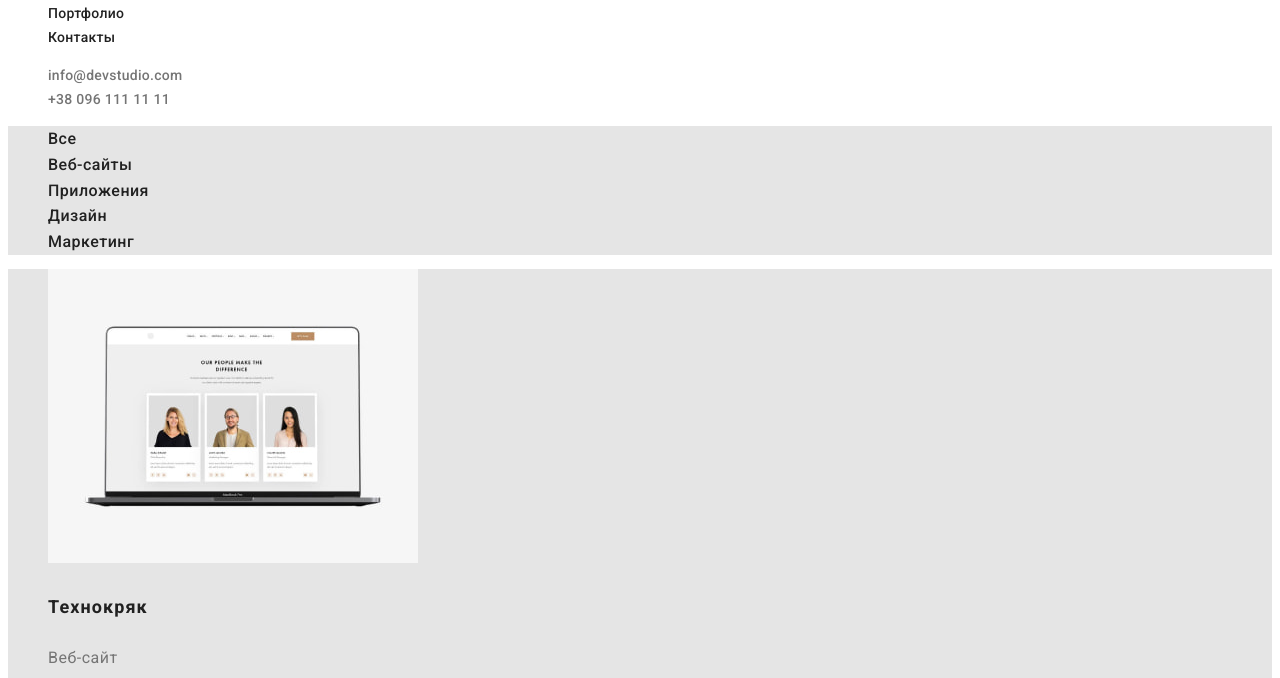
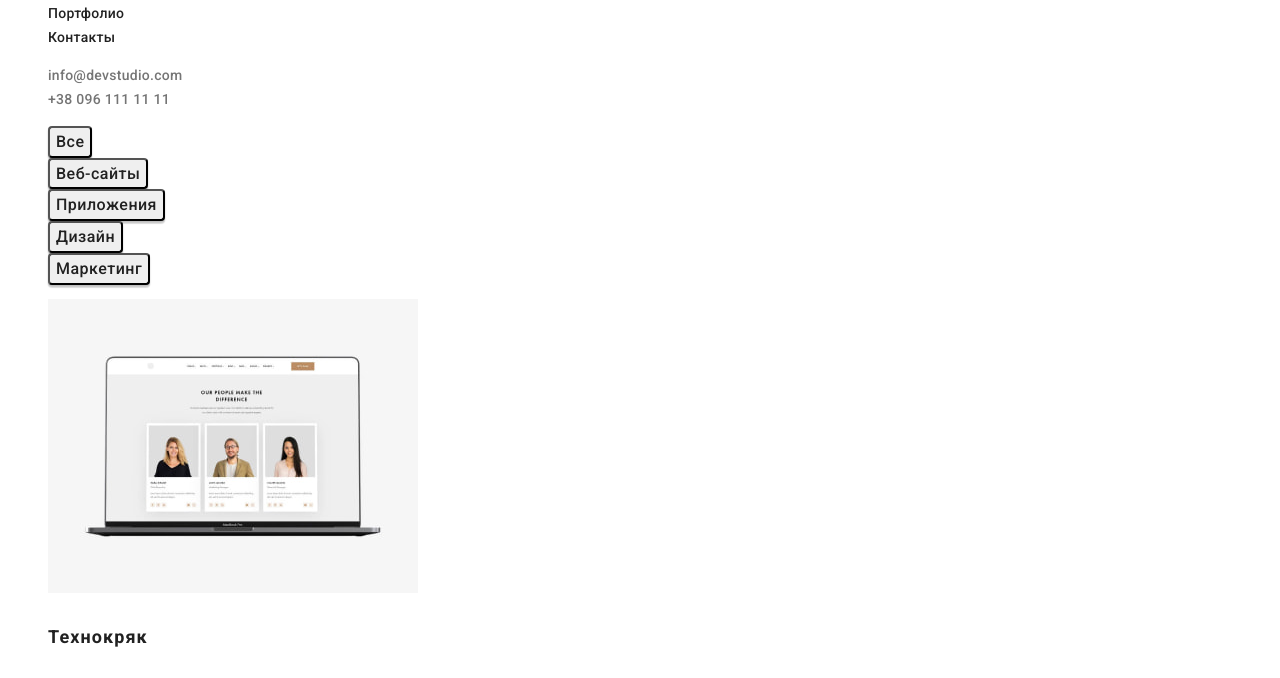
Before and after one commit to ShukalovaOlga/goit-markup-hw-02, a plain HTML site: page portfolio.html in a window 1280 px wide. Shown: the part 76-754 px from the top of the page. Drawn offline with Linux system fonts and the light colour scheme.

Commit message:
Исправила кнопки и другие замечания.

```diff
--- a/css/styles.css
+++ b/css/styles.css
@@ -97,7 +97,7 @@ body {
 }
 
 .hero-btn {
-  font-family: var(--main-font);
+  font-family: inherit;
   font-weight: 700;
   font-size: 16px;
   line-height: 1.87;
@@ -107,10 +107,7 @@ body {
   cursor: pointer;
 }
 
-.competence {
-  background-color: var(--primary-light-bg);
-}
-
+/* Competence */
 .competence-item-title {
   font-weight: 700;
   font-size: 14px;
@@ -120,10 +117,7 @@ body {
   color: var(--title-cl);
 }
 
-.affairs {
-  background-color: var(--primary-light-bg);
-}
-
+/* Affairs */
 .affairs-title {
   font-weight: 700;
   font-size: 36px;
@@ -179,6 +173,7 @@ body {
 }
 
 .address-link {
+  font-style: normal;
   font-size: 14px;
   line-height: 1.71;
   letter-spacing: 0.03em;
@@ -192,23 +187,23 @@ body {
 /* Вторая страничка макета - ПОРТФОЛИО */
 
 /* Filters */
-.filters,
-.portfolio {
-  background-color: var(--primary-light-bg);
-}
-
-.filters-item-link {
+.filters-item-btn {
+  font-family: inherit;
   font-weight: 500;
   font-size: 16px;
   line-height: 1.62;
   text-align: center;
   letter-spacing: 0.03em;
   color: var(--title-cl);
+  box-shadow: 0px 3px 1px rgba(0, 0, 0, 0.1), 0px 1px 2px rgba(0, 0, 0, 0.08),
+    0px 2px 2px rgba(0, 0, 0, 0.12);
+  border-radius: 4px;
 }
 
-.filters-item-link:hover,
-.filters-item-link:focus {
+.filters-item-btn:hover,
+.filters-item-btn:focus {
   color: var(--light-txt-cl);
+  background: var(--accent-bg-cl);
 }
 
 .portfolio-item-title {
--- a/portfolio.html
+++ b/portfolio.html
@@ -8,7 +8,7 @@
         <!-- Основные шрифты -->
     <link rel="preconnect" href="https://fonts.googleapis.com">
     <link rel="preconnect" href="https://fonts.gstatic.com" crossorigin>
-    <link href="https://fonts.googleapis.com/css2?family=Raleway:wght@700&family=Roboto:wght@400;500;700&display=swap"
+    <link href="https://fonts.googleapis.com/css2?family=Raleway:wght@700&family=Roboto:wght@400;500;700;900&display=swap"
         rel="stylesheet">
     <!-- Кастомные стили -->
     <link rel="stylesheet" href="./css/styles.css">
@@ -37,11 +37,11 @@
         <section class="filters">
             <h2 hidden>Фильтры</h2>
             <ul class="filters-list list">
-                <li class="filters-item"><a class="filters-item-link link" href="">Все</a></li>
-                <li class="filters-item"><a class="filters-item-link link" href="">Веб-сайты</a></li>
-                <li class="filters-item"><a class="filters-item-link link" href="">Приложения</a></li>
-                <li class="filters-item"><a class="filters-item-link link" href="">Дизайн</a></li>
-                <li class="filters-item"><a class="filters-item-link link" href="">Маркетинг</a></li>
+                <li class="filters-item"><button class="filters-item-btn" type="button">Все</button></li>
+                <li class="filters-item"><button class="filters-item-btn" type="button">Веб-сайты</button></li>
+                <li class="filters-item"><button class="filters-item-btn" type="button">Приложения</button></li>
+                <li class="filters-item"><button class="filters-item-btn" type="button">Дизайн</button></li>
+                <li class="filters-item"><button class="filters-item-btn" type="button">Маркетинг</button></li>
             </ul>
         </section>
         <!-- Portfolio -->
```
Also changed, not shown: index.html (+1 -1 lines).
